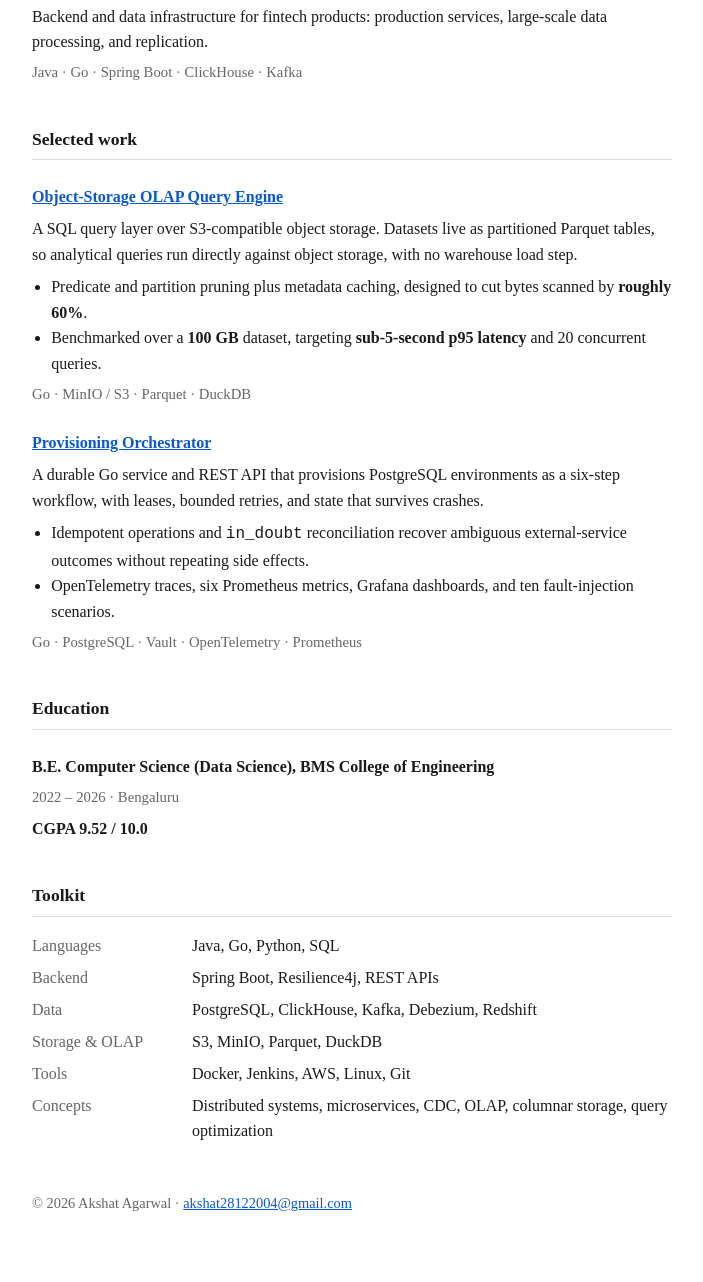
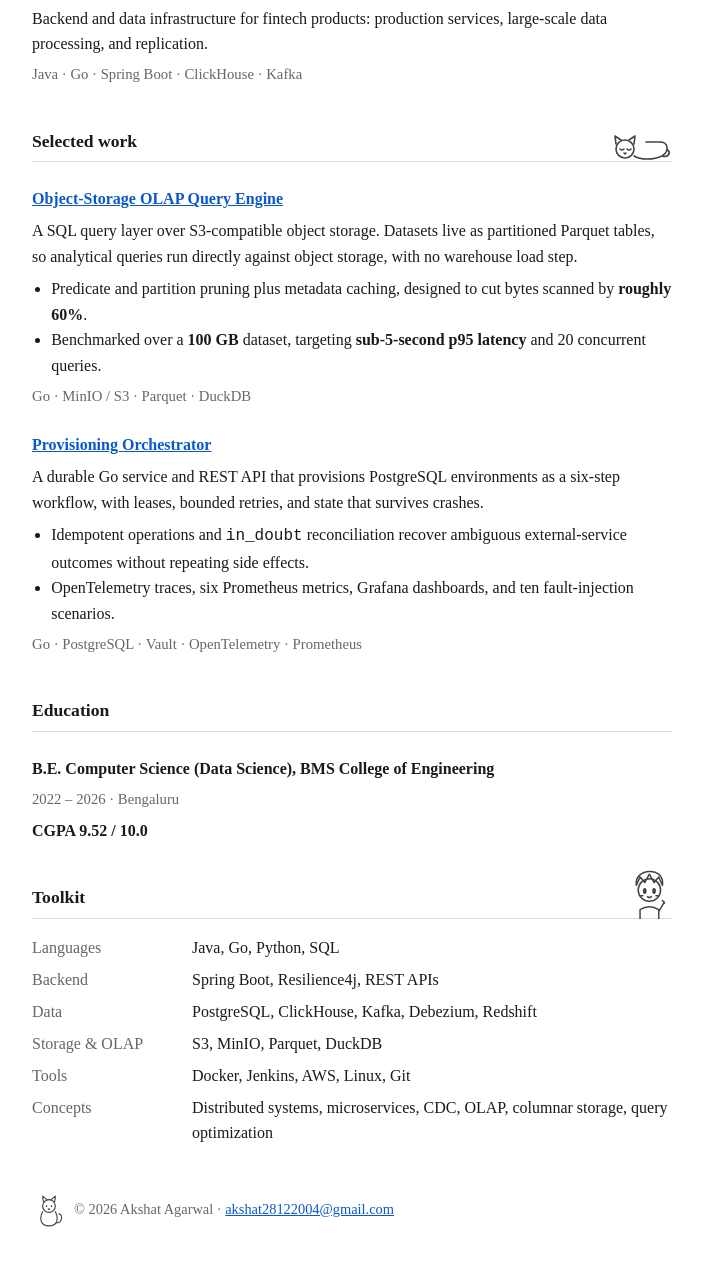
Before and after one commit to akshat281204/portfolio-v2, a plain HTML site: page index.html in a window 1280 px wide. Shown: the part 348-1630 px from the top of the page, without its empty margins (288-991 px from the left). Drawn offline with Linux system fonts and the light colour scheme.

Commit message:
Preview: small cats and a chibi character as inline SVGs
Co-Authored-By: Claude Sonnet 5.5 <noreply@anthropic.com>

```diff
--- a/index.html
+++ b/index.html
@@ -20,6 +20,13 @@
   }
   a { color: #0a58ca; }
   h1 { font-size: 2rem; margin: 0 0 .5rem; }
+  .art { height: 40px; width: auto; flex: none; fill: none; stroke: currentColor; stroke-width: 1.6; stroke-linecap: round; stroke-linejoin: round; color: #444; }
+  .art .dot { fill: currentColor; stroke: none; }
+  h1 .art { height: 44px; margin-left: .5rem; vertical-align: -6px; }
+  h2.has-art { display: flex; justify-content: space-between; align-items: flex-end; }
+  h2.has-art .art { height: 36px; margin: -28px 0 -.45rem 1rem; }
+  h2.has-art .chibi { height: 56px; margin-top: -48px; }
+  .foot-art { height: 34px; vertical-align: middle; margin-right: .5rem; }
   h2 { font-size: 1.1rem; margin: 2.5rem 0 1rem; padding-bottom: .4rem; border-bottom: 1px solid #ddd; }
   h3 { font-size: 1rem; margin: 1.5rem 0 .25rem; }
   p, ul { margin: .4rem 0; }
@@ -36,7 +43,7 @@
 <body>
 
 <header>
-  <h1>Akshat Agarwal</h1>
+  <h1>Akshat Agarwal <!-- art: cat-name --><svg class="art" viewBox="0 0 48 48" aria-hidden="true"><path d="M16 11 15 3l6 5M32 11l1-8-6 5"/><circle cx="24" cy="17" r="9"/><path d="M15 25C10 35 12 45 24 45s14-10 9-20M34 41c9 0 10-12 4-13"/><circle class="dot" cx="20.5" cy="17" r="1.2"/><circle class="dot" cx="27.5" cy="17" r="1.2"/><path d="M23 21l1 1 1-1"/></svg></h1>
   <p><strong>Software engineer</strong> in Bengaluru, working on <strong>backend services and data infrastructure</strong> at <a href="https://www.hyperface.co/">Hyperface Technologies</a>.</p>
   <p class="links">
     <a href="mailto:akshat28122004@gmail.com">Email</a>
@@ -57,7 +64,7 @@
   </section>
 
   <section>
-    <h2>Selected work</h2>
+    <h2 class="has-art">Selected work <!-- art: cat-work --><svg class="art" viewBox="0 0 64 36" aria-hidden="true"><path d="M8 18l-1-8 6 4M26 18l1-8-6 4"/><circle cx="17" cy="23" r="9"/><path d="M26 30c6 4 20 4 28 0 8-5 6-14-2-14h-14M54 30c6 2 9-3 6-6"/><path d="M12 23q2 2 4 0M19 23q2 2 4 0M16 27l1 1 1-1"/></svg></h2>
 
     <h3><a href="https://github.com/akshat281204/lakehouse-query-studio">Object-Storage OLAP Query Engine</a></h3>
     <p>A SQL query layer over S3-compatible object storage. Datasets live as partitioned Parquet tables, so analytical queries run directly against object storage, with no warehouse load step.</p>
@@ -84,7 +91,7 @@
   </section>
 
   <section>
-    <h2>Toolkit</h2>
+    <h2 class="has-art">Toolkit <!-- art: chibi-toolkit --><svg class="art chibi" viewBox="0 0 48 60" aria-hidden="true"><path d="M10 24C7 5 41 3 38 24l-4-9-5 6-5-9-5 9-5-6z"/><circle cx="24" cy="29" r="12"/><ellipse class="dot" cx="19" cy="30" rx="2" ry="3.2"/><ellipse class="dot" cx="29" cy="30" rx="2" ry="3.2"/><path d="M14 35h3M31 35h3M22 36q2 2 4 0"/><path d="M14 60V50q10-6 20 0v10M34 52l6-10M38 40l2 3"/></svg></h2>
     <dl>
       <dt>Languages</dt><dd>Java, Go, Python, SQL</dd>
       <dt>Backend</dt><dd>Spring Boot, Resilience4j, REST APIs</dd>
@@ -97,7 +104,7 @@
 </main>
 
 <footer>
-  <p>© 2026 Akshat Agarwal · <a href="mailto:akshat28122004@gmail.com">akshat28122004@gmail.com</a></p>
+  <p><!-- art: cat-footer --><svg class="art foot-art" viewBox="0 0 48 48" aria-hidden="true"><path d="M16 11 15 3l6 5M32 11l1-8-6 5"/><circle cx="24" cy="17" r="9"/><path d="M15 25C10 35 12 45 24 45s14-10 9-20M34 41c9 0 10-12 4-13"/><circle class="dot" cx="20.5" cy="17" r="1.2"/><circle class="dot" cx="27.5" cy="17" r="1.2"/><path d="M23 21l1 1 1-1"/></svg>© 2026 Akshat Agarwal · <a href="mailto:akshat28122004@gmail.com">akshat28122004@gmail.com</a></p>
 </footer>
 
 </body>
```
